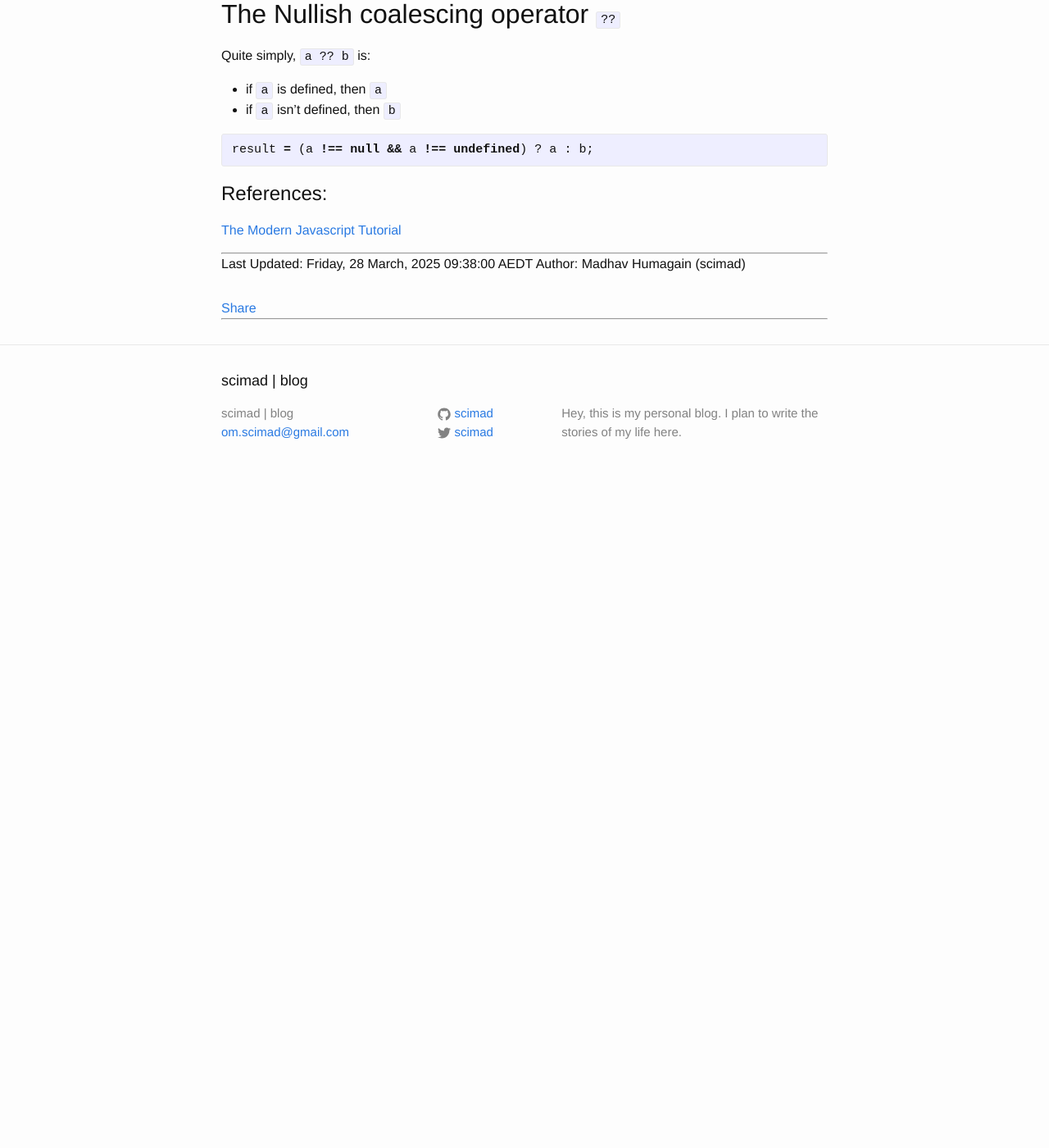
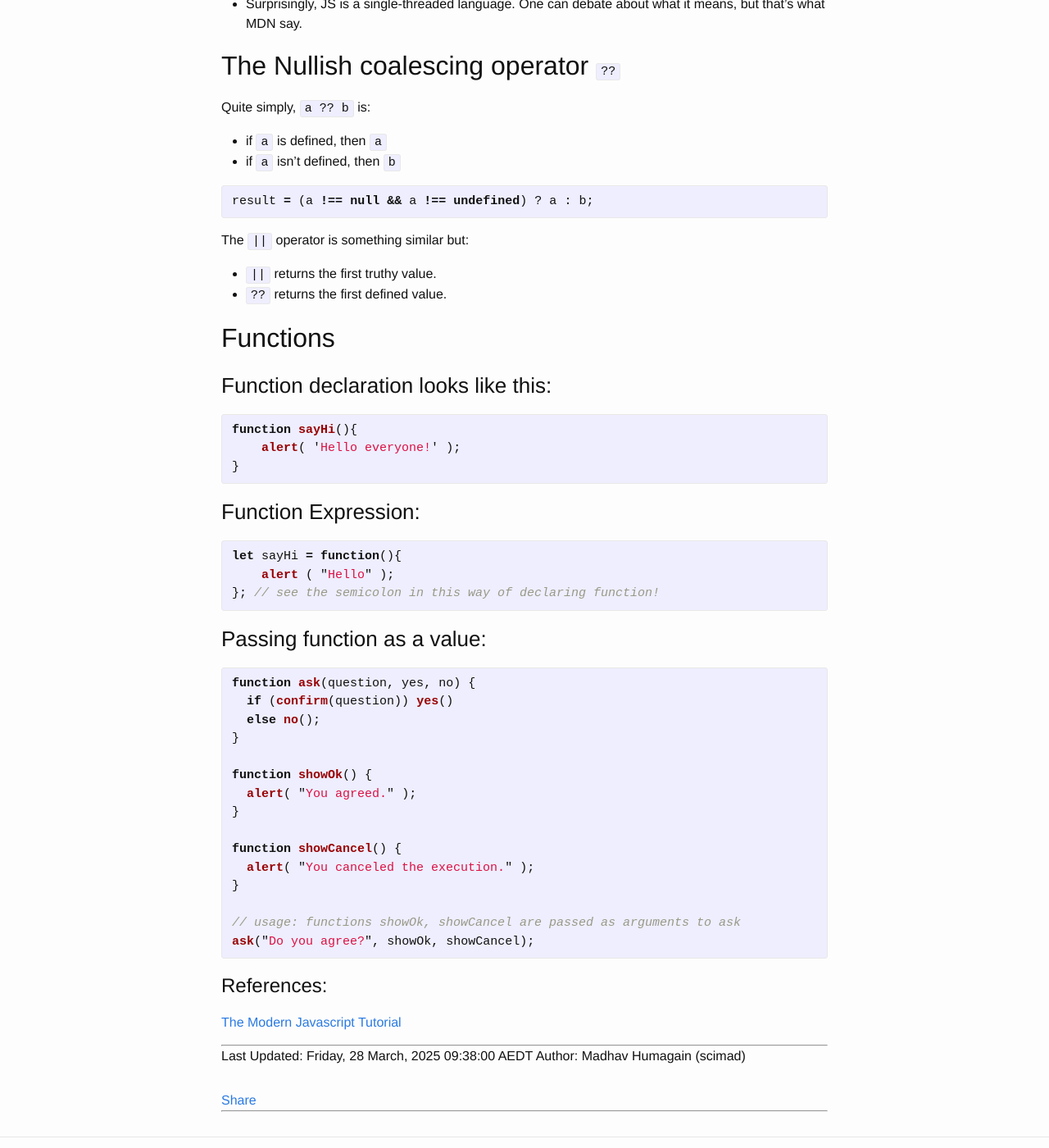
Before and after one commit to scimad/scimad.github.io, a Jekyll site: the page built from _posts/programming/js/2025-03-28-javascript-at-32.markdown, in a window 1280 px wide and 1400 px high, scrolled down 270 px. Shown: the whole window at 82% size. Built offline with Jekyll 4.4.1, drawn with Linux system fonts in a browser that asks for light colours; before the commit the page ends 900 px from its top, so only the background shows below that; some of the changed text lies outside the part shown.

Commit message:
add more stuff to js

```diff
--- a/_posts/programming/js/2025-03-28-javascript-at-32.markdown
+++ b/_posts/programming/js/2025-03-28-javascript-at-32.markdown
@@ -1,20 +1,64 @@
 ---
 layout: post
-title:  "Javascript when I am 32"
+title:  "Javascript when 32"
 date:   2025-03-28 09:34:00 +1100
 categories: js
 ---
 
 Sure, looking back again at Javascript when 32 comes with some deep existential questions, career questions and what not! Well, "Take as much retries as you need to". Here's some Javascript for ya:
 
+- Surprisingly, JS is a single-threaded language. One can debate about what it means, but that's what MDN say.
+
 ## The Nullish coalescing operator `??`
 Quite simply, `a ?? b` is:
 * if `a` is defined, then `a`
 * if `a` isn't defined, then `b`
 
-{% highlight js %}
+{% highlight javascript %}
 result = (a !== null && a !== undefined) ? a : b;
 {% endhighlight %}
+
+The `||` operator is something similar but:
+* `||` returns the first truthy value.
+* `??` returns the first defined value.
+
+## Functions
+
+### Function declaration looks like this:
+{% highlight javascript %}
+function sayHi(){
+    alert( 'Hello everyone!' );
+}
+{%endhighlight%}
+
+### Function Expression:
+{%highlight javascript%}
+
+let sayHi = function(){
+    alert ( "Hello" );
+}; // see the semicolon in this way of declaring function!
+{% endhighlight %}
+
+### Passing function as a value:
+{%highlight javascript%}
+function ask(question, yes, no) {
+  if (confirm(question)) yes()
+  else no();
+}
+
+function showOk() {
+  alert( "You agreed." );
+}
+
+function showCancel() {
+  alert( "You canceled the execution." );
+}
+
+// usage: functions showOk, showCancel are passed as arguments to ask
+ask("Do you agree?", showOk, showCancel);
+{%endhighlight%}
+
+
 
 # References:
 [The Modern Javascript Tutorial](https://javascript.info/)
```
